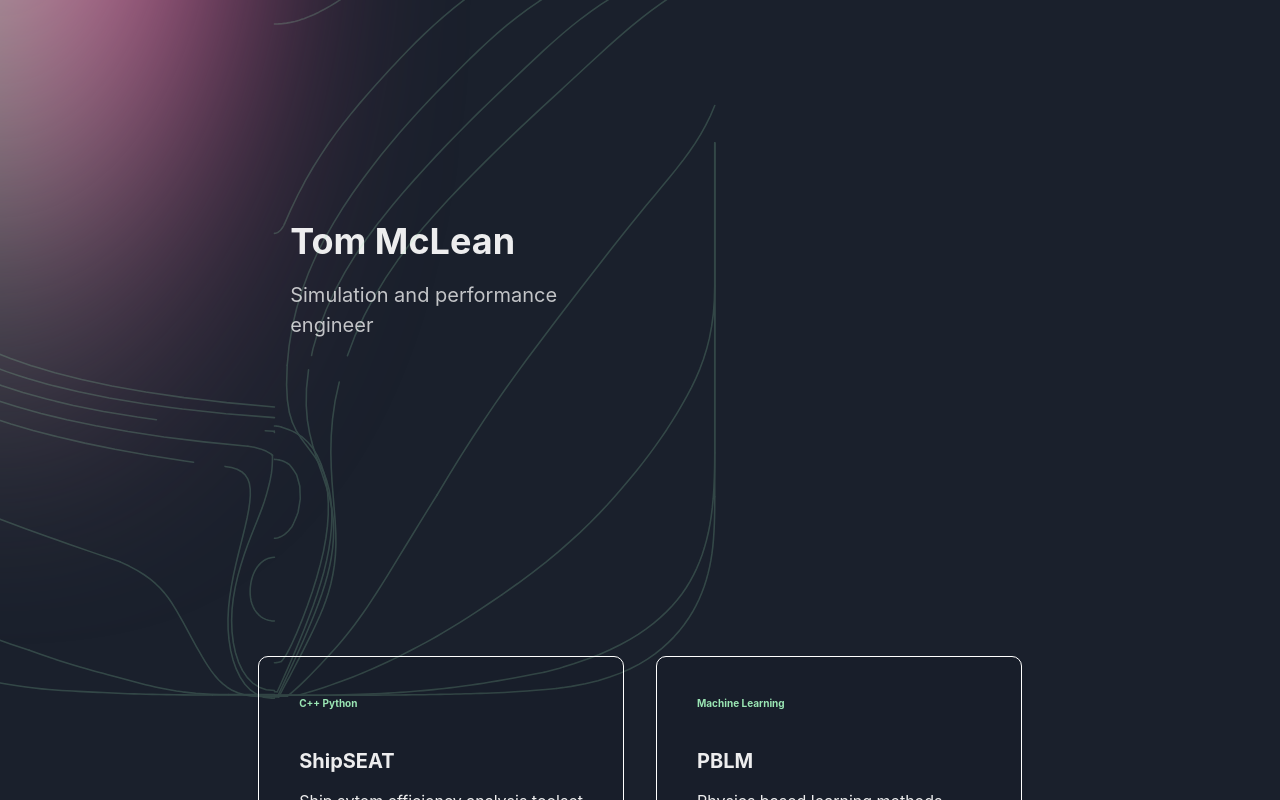
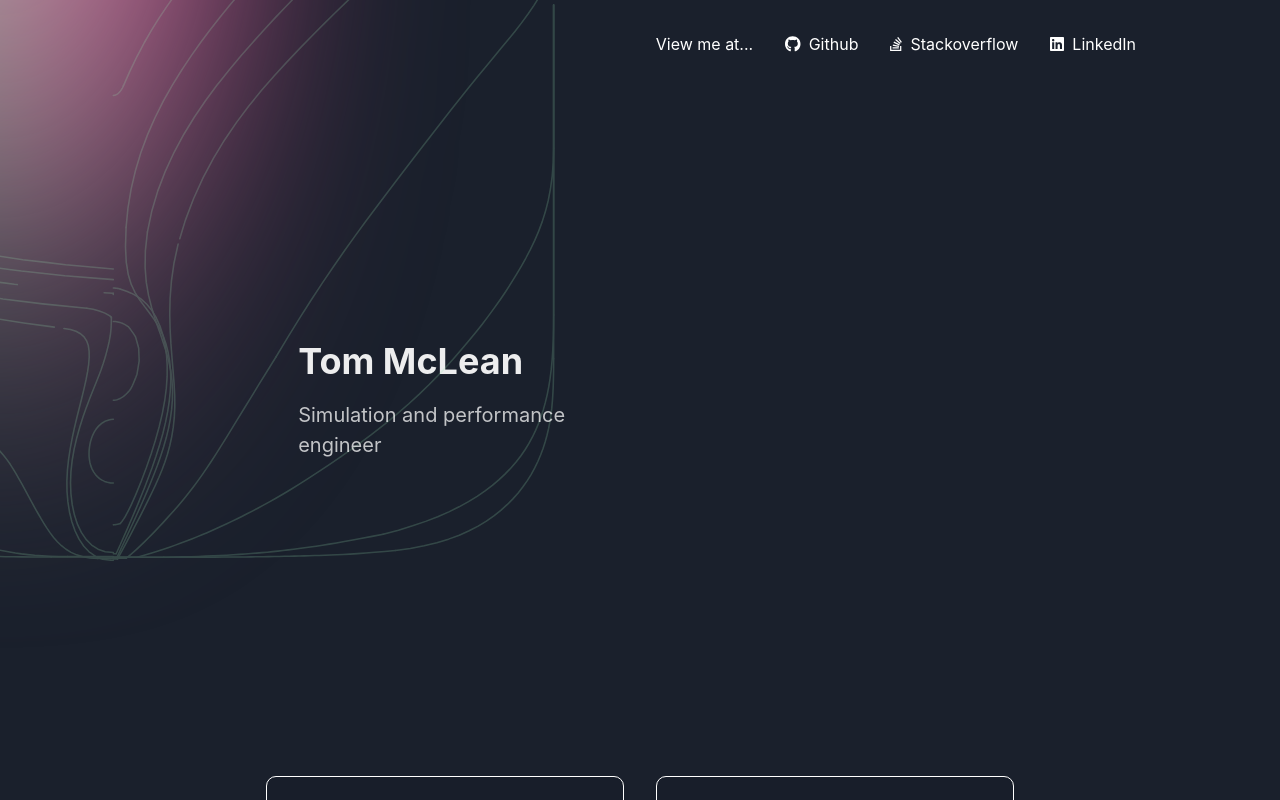
Before and after one commit to mcleantom/mcleantom.github.io, a React (Create React App) app: page / in a window 1280 px wide. Shown: the top 800 px of the page. Built offline with nearby package versions, Linux system fonts and the light colour scheme.

Commit message:
added nav bar

```diff
--- a/package.json
+++ b/package.json
@@ -6,6 +6,10 @@
     "@chakra-ui/react": "^2.5.1",
     "@emotion/react": "^11.10.6",
     "@emotion/styled": "^11.10.6",
+    "@fortawesome/fontawesome-svg-core": "^6.3.0",
+    "@fortawesome/free-brands-svg-icons": "^6.3.0",
+    "@fortawesome/free-solid-svg-icons": "^6.3.0",
+    "@fortawesome/react-fontawesome": "^0.2.0",
     "@testing-library/jest-dom": "^5.16.5",
     "@testing-library/react": "^13.4.0",
     "@testing-library/user-event": "^14.4.3",
--- a/src/components/Linesplan.js
+++ b/src/components/Linesplan.js
@@ -25,10 +25,10 @@ function Icon() {
   const animation = `${spin} 20s ease-in-out`
   return (
     <Box
-      position="fixed"
-      top="-50px"
+      position="absolute"
+      top="-200px"
       left="-200px"
-      height="300vh"
+      height="100vh"
       animation={animation}
     >
       <svg
@@ -47,7 +47,7 @@ function Icon() {
         </defs>
         <g
           fill="none"
-          transform="translate(-322.67 -5.778)"
+          transform="translate(-1122.67 -5.778) scale(3)"
         >
           <path d="M600.85 21.063L597.92 23.072 595.05 25.156 592.24 27.319 589.46 29.562 588.68 30.216 586.69 31.89 583.92 34.301 581.13 36.794 578.31 39.367 575.43 42.019 572.49 44.748 569.46 47.553 566.33 50.437 563.1 53.408 559.78 56.476 556.36 59.653 552.85 62.949 549.26 66.373 545.57 69.937 541.8 73.651 537.95 77.526 534.01 81.573 530 85.804 525.93 90.241 521.86 94.913 517.84 99.85 513.92 105.08 510.14 110.63 506.56 116.52 503.22 122.78 500.18 129.44 497.5 136.52 495.94 141.67 495.22 144.04"></path>
           <path d="M585.68 19.124L582.37 21.044 582.28 21.099 578.98 23.194 575.78 25.398 572.68 27.701 569.65 30.096 566.68 32.574 563.76 35.128 560.86 37.75 557.97 40.436 555.06 43.178 552.12 45.97 549.13 48.815 548.51 49.399 546.07 51.729 542.96 54.729 539.78 57.829 536.53 61.046 533.21 64.398 529.81 67.901 526.33 71.573 522.76 75.431 519.1 79.495 515.35 83.782 511.55 88.304 508.36 92.305 507.75 93.07 504.03 98.088 500.44 103.36 497.06 108.88 493.94 114.65 491.15 120.67 488.75 126.93 488.48 127.81 486.81 133.42 485.4 140.14"></path>
--- a/src/components/sections/Background.js
+++ b/src/components/sections/Background.js
@@ -3,7 +3,15 @@ import Linesplan from "../Linesplan"
 import { Box } from "@chakra-ui/react"
 export default function Background() {
     return (
-        <Box>
+        <Box
+            position="absolute"
+            width="100vw"
+            height="100vh"
+            overflow="none"
+            top="0px"
+            left="0px"
+            pointerEvents="none"
+        >
             <BackgroundBlob/>
             <Linesplan/>
         </Box>
--- a/src/components/sections/Hero.js
+++ b/src/components/sections/Hero.js
@@ -1,6 +1,6 @@
 import PropTypes from "prop-types";
 import { Flex, Stack, Heading } from "@chakra-ui/layout";
-import { Box, Image } from "@chakra-ui/react";
+import { Box, Image, Button } from "@chakra-ui/react";
 import { useColorMode } from "@chakra-ui/color-mode";
 export default function Hero({
     title,
--- /dev/null
+++ b/src/components/sections/NavBar.jsx
@@ -0,0 +1,111 @@
+import {
+    Link,
+    Box,
+    Flex,
+    Text,
+    Button,
+    Stack,
+    Container,
+    HStack
+} from "@chakra-ui/react";
+import { useState } from "react";
+import { FontAwesomeIcon } from "@fortawesome/react-fontawesome";
+import { faGithub, faStackOverflow, faLinkedin } from "@fortawesome/free-brands-svg-icons";
+import { faLink } from "@fortawesome/free-solid-svg-icons";
+
+const MenuIcon = () => (
+    <svg
+    width="24px"
+    viewBox="0 0 20 20"
+    xmlns="http://www.w3.org/2000/svg"
+    fill="white"
+    >
+    <title>Menu</title>
+    <path d="M0 3h20v2H0V3zm0 6h20v2H0V9zm0 6h20v2H0v-2z" />
+    </svg>
+);
+
+const CloseIcon = () => (
+<svg width="24" viewBox="0 0 18 18" xmlns="http://www.w3.org/2000/svg">
+    <title>Close</title>
+    <path
+    fill="white"
+    d="M9.00023 7.58599L13.9502 2.63599L15.3642 4.04999L10.4142 8.99999L15.3642 13.95L13.9502 15.364L9.00023 10.414L4.05023 15.364L2.63623 13.95L7.58623 8.99999L2.63623 4.04999L4.05023 2.63599L9.00023 7.58599Z"
+    />
+</svg>
+);
+
+const MenuToggle = ({ toggle, isOpen }) => {
+    return (
+        <Box display={{ base: "block", md: "none" }} onClick={toggle}>
+        {isOpen ? <CloseIcon /> : <MenuIcon />}
+        </Box>
+    );
+};
+
+const MenuItem = ({ children, icon, text, isLast=false, to = "/",  isExternal=false, ...rest }) => {
+    return (
+        <Link href={to} isExternal={isExternal}>
+            <HStack>
+                <FontAwesomeIcon icon={icon}/>
+                <Text>{text}</Text>
+            </HStack>
+        </Link>
+    );
+};
+
+
+const MenuLinks = ({ isOpen }) => {
+    return (
+        <Container maxW='container.lg'
+                display={{ base: isOpen ? "block" : "none", md: "block" }}
+                flexBasis={{ base: "100%", md: "auto" }}>
+            <Stack
+                spacing={8}
+                align="center"
+                justify={["center", "space-between", "flex-end", "flex-end"]}
+                direction={["column", "row", "row", "row"]}
+                pt={[4, 4, 0, 0]}
+            >
+                <Text>View me at...</Text>
+                <MenuItem to="https://github.com/mcleantom" isExternal icon={faGithub} text="Github"/>
+                <MenuItem to="https://stackoverflow.com/users/14720380/tom-mclean" isExternal icon={faStackOverflow} text="Stackoverflow"/>
+                <MenuItem to="https://www.linkedin.com/in/tom-mclean-/" isExternal icon={faLinkedin} text="LinkedIn"/>
+            </Stack>
+        </Container>
+    );
+};
+
+
+const NavBarContainer = ({ children, ...props }) => {
+    return (
+        <Flex
+        as="nav"
+        align="center"
+        justify="space-between"
+        wrap="wrap"
+        w="100%"
+        mb={8}
+        p={8}
+        bg={["primary.500", "primary.500", "transparent", "transparent"]}
+        color={["white", "white", "primary.700", "primary.700"]}
+        {...props}
+        >
+        {children}
+        </Flex>
+    );
+};
+
+
+export default function NavBar(props) {
+    const [isOpen, setIsOpen] = useState(false);
+
+    const toggle = () => setIsOpen(!isOpen);
+
+    return (
+        <NavBarContainer {...props}>
+        <MenuToggle toggle={toggle} isOpen={isOpen} />
+        <MenuLinks isOpen={isOpen} />
+        </NavBarContainer>
+    );
+};
--- /dev/null
+++ b/src/hooks/useOneScreen.tsx
@@ -0,0 +1,24 @@
+import { useRef, useEffect, useState } from "react";
+
+export default function useOnScreen(ref, rootMargin="0px") {
+    const [isIntersecting, setIntersecting] = useState(false);
+
+    useEffect(() => {
+        const observer = new IntersectionObserver(
+            ([entry]) => {
+                setIntersecting(entry.isIntersecting);
+            },
+            {
+                rootMargin
+            }
+        );
+        if (ref.current) {
+            observer.observe(ref.current);
+        }
+        return () => {
+            observer.unobserve(ref.current);
+        }
+    }, []);
+
+    return isIntersecting;
+}
--- a/src/pages/home.tsx
+++ b/src/pages/home.tsx
@@ -1,15 +1,17 @@
 import { BackgroundBlob } from "../components/BackgroundBlob";
-import { Box, Heading, Text, Stack, Container, useTheme, transition, SimpleGrid, Card, CardHeader, CardBody, CardFooter, Button } from "@chakra-ui/react";
+import { Fade, Box, Heading, Text, Stack, Container, useTheme, transition, SimpleGrid, Card, CardHeader, CardBody, CardFooter, Button } from "@chakra-ui/react";
 import { useRef, useEffect, useState } from "react";
 import Hero from "../components/sections/Hero";
 import Background from "../components/sections/Background";
-
+import useOnScreen from "../hooks/useOneScreen";
+import NavBar from "../components/sections/NavBar";
 function Feature({
   title, desc, skills, ...rest
 }) {
 
   const box_ref = useRef<HTMLDivElement>(null);
   const [isHovering, setIsHovering] = useState(false);
+  const isOnScreen = useOnScreen(box_ref, "-200px");
 
   const moveGlow = event => {
     if (box_ref.current && box_ref.current.style) {
@@ -30,9 +32,10 @@ function Feature({
   }, []);
 
   return (
+    <Fade in={isOnScreen}>
       <Card
         ref={box_ref}
-      p={5}
+        p={4}
         shadow='md'
         backgroundColor="blackAlpha.50"
         borderRadius="10px"
@@ -43,7 +46,7 @@ function Feature({
           sx:{
             bg: "white"
           },
-        background: `radial-gradient(circle at var(--mouse-x) var(--mouse-y), rgba(255, 255, 255, 0.5), transparent 40%)`,
+          background: `radial-gradient(circle at var(--mouse-x) var(--mouse-y), rgba(255, 255, 255, 0.2), transparent 40%)`,
           // bgGradient: "radial(whiteAlpha.500, whiteAlpha.50)",
           borderRadius: "inherit",
           content: `""`,
@@ -55,6 +58,7 @@ function Feature({
           zIndex: 2,
           opacity: isHovering ? 1 : 0,
           transition: "opacity 500ms",
+          pointerEvents:"none"
         }}
         onMouseEnter={() => setIsHovering(true)}
         onMouseLeave={() => setIsHovering(false)}
@@ -67,12 +71,13 @@ function Feature({
           <Text mt={4}>{desc}</Text>
         </CardBody>
         <CardFooter>
-        <Button>
+          <Button onClick={() => console.log("button clicked")}>
             Find out more...
           </Button>
         </CardFooter>
 
       </Card>
+    </Fade>
   )
 }
 
@@ -82,7 +87,9 @@ export function Home() {
   return (
     <Box
       overflow="none"
+      position="relative"
     >
+      <NavBar/>
       <Background/>
       <Container maxW='container.lg' centerContent>
         <Stack spacing={8} direction="column">
@@ -91,7 +98,7 @@ export function Home() {
             subtitle="Simulation and performance engineer"
             image="https://i.ytimg.com/vi/juCjvZHlLes/maxresdefault.jpg"
           ></Hero>
-          <SimpleGrid columns={[2, null, null]} spacing={8}>
+          <SimpleGrid columns={[2]} spacing={8}>
             <Feature
               title='ShipSEAT'
               desc='Ship sytem efficiency analysis toolset'
```
Also changed, not shown: 1 other file (tests, documents, lock files or other folders). Lines whose indentation alone changed are shown as unchanged.
